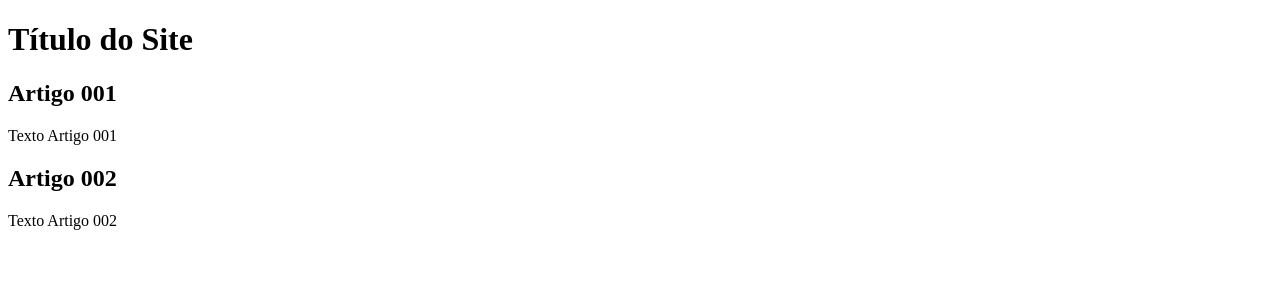
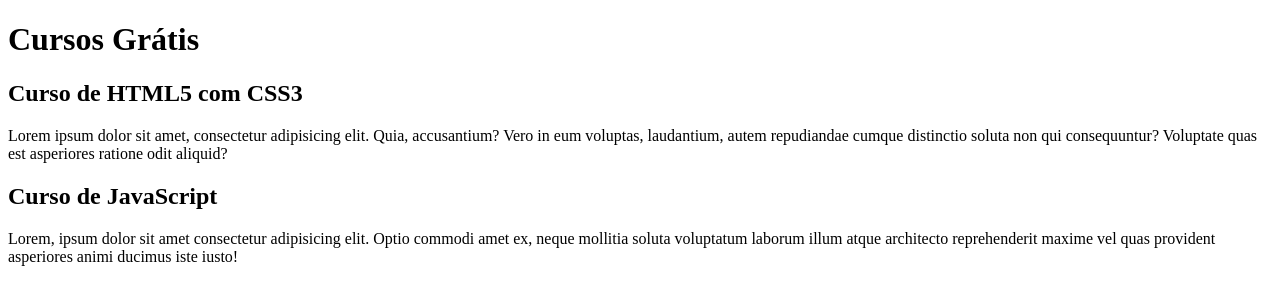
Before and after one commit to mrEasyCode/projeto-site, a plain HTML site: page index.html in a window 1280 px wide. Drawn offline with Linux system fonts and the light colour scheme.

Commit message:
Comecei a escrever o conteúdo

```diff
--- a/index.html
+++ b/index.html
@@ -8,15 +8,15 @@
 <body>
     <main>
         <header>
-            <h1>Título do Site</h1>
+            <h1>Cursos Grátis</h1>
         </header>
         <article>
-            <h2>Artigo 001</h2>
-            <p>Texto Artigo 001</p>
+            <h2>Curso de HTML5 com CSS3</h2>
+            <p>Lorem ipsum dolor sit amet, consectetur adipisicing elit. Quia, accusantium? Vero in eum voluptas, laudantium, autem repudiandae cumque distinctio soluta non qui consequuntur? Voluptate quas est asperiores ratione odit aliquid?</p>
         </article>
         <article>
-            <h2>Artigo 002</h2>
-            <p>Texto Artigo 002</p>
+            <h2>Curso de JavaScript</h2>
+            <p>Lorem, ipsum dolor sit amet consectetur adipisicing elit. Optio commodi amet ex, neque mollitia soluta voluptatum laborum illum atque architecto reprehenderit maxime vel quas provident asperiores animi ducimus iste iusto!</p>
         </article>
     </main>
 </body>
```
